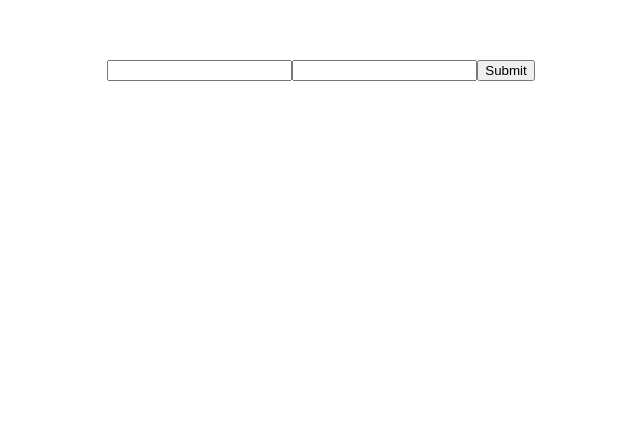
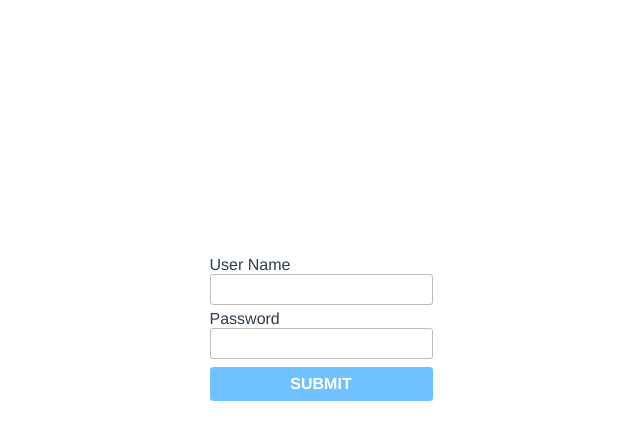
Before and after one commit to winato/boldking, a Vue app: page / in a window 1280 px wide. Shown: the top 440 px of the page, without its empty margins (319-959 px from the left). Built offline with nearby package versions, Linux system fonts and the light colour scheme; what vue-toast-notification would draw is missing.

Commit message:
add styles

```diff
--- a/src/App.vue
+++ b/src/App.vue
@@ -1,6 +1,8 @@
 <template>
   <div id="app">
-    <Login/>
+    <div class="container">
+      <Login/>
+    </div>
   </div>
 </template>
 
@@ -17,12 +19,22 @@ export default {
 </script>
 
 <style>
+@import './styles/normalize.css';
+
 #app {
   font-family: Avenir, Helvetica, Arial, sans-serif;
   -webkit-font-smoothing: antialiased;
   -moz-osx-font-smoothing: grayscale;
   text-align: center;
   color: #2c3e50;
-  margin-top: 60px;
+  margin-top: 20%;
+}
+.container {
+  display: flex;
+  flex-direction: column;
+  align-items: center;
+  justify-content: center;
+  max-width: 1280px;
+  margin: auto;
 }
 </style>
--- a/src/components/Button.vue.vue
+++ b/src/components/Button.vue.vue
@@ -3,6 +3,10 @@
     :type="type"
     v-bind="$attrs"
     :disabled="loading"
+    class="button"
+    :class="{
+      'button-wide': wide
+    }"
   >
     <slot v-if="!loading"/>
     <span v-else>
@@ -16,6 +20,10 @@ export default {
   name: 'Button',
 
   props: {
+    wide: {
+      type: Boolean,
+      default: false,
+    },
     type: {
       type: String,
       default: 'button',
@@ -28,6 +36,29 @@ export default {
 }
 </script>
 
-<style lang="css">
+<style lang="css" scoped>
+
+.button {
+  display: flex;
+  padding: 7px 30px;
+  color: #fff;
+  text-transform: uppercase;
+  font-weight: bold;
+  margin: 3px;
+  border-radius: 3px;
+  font-size: 16px;
+  background-color: #70c1ff;
+  border: 1px solid #70c1ff;
+  text-align: center;
+  justify-content: center;
+}
+
+.button.button-wide {
+  width: 100%;
+}
+
+.button:hover {
+  cursor: pointer;
+}
 
 </style>
--- a/src/components/Input.vue
+++ b/src/components/Input.vue
@@ -1,9 +1,10 @@
 <template>
-  <label>
+  <label class="input-label">
     <span v-if="label">
       {{ label }}
     </span>
     <input
+      class="input-field"
       :value="value"
       @input="(e) => $emit('input', e.target.value)"
       :name="name"
@@ -33,6 +34,21 @@ export default {
 }
 </script>
 
-<style lang="css">
+<style lang="css" scoped>
+
+.input-field {
+  display: inline-block;
+  margin-bottom: 5px;
+  border: 1px solid #bcbcbc;
+  border-radius: 3px;
+  font-size: 16px;
+  padding: 5px 7px;
+}
+
+.input-label {
+  display: flex;
+  flex-direction: column;
+  align-items: flex-start;
+}
 
 </style>
--- a/src/pages/Login.vue
+++ b/src/pages/Login.vue
@@ -1,15 +1,18 @@
 <template>
-  <form @submit.prevent="login">
+  <form @submit.prevent="login" class="login-form">
     <Input
+      label="User Name"
       name="userName"
       v-model="formData.userName"
     />
     <Input
+      label="Password"
       type="password"
       name="password"
       v-model="formData.password"
     />
     <Button
+      :wide="true"
       type="submit"
       :loading="loading"
     >
@@ -75,4 +78,11 @@ export default {
 
 <style lang="css">
 
+.login-form {
+  display: flex;
+  align-items: center;
+  justify-content: center;
+  flex-direction: column;
+}
+
 </style>
```
Also changed, not shown: src/styles/normalize.css (added).
